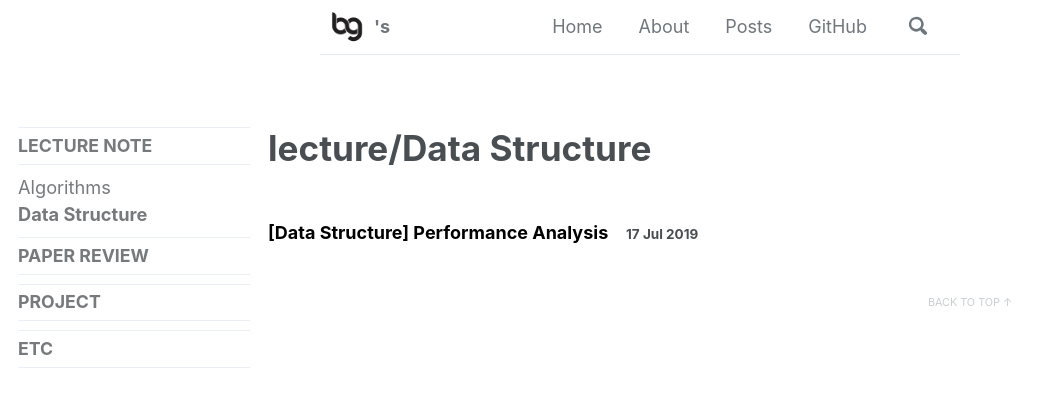
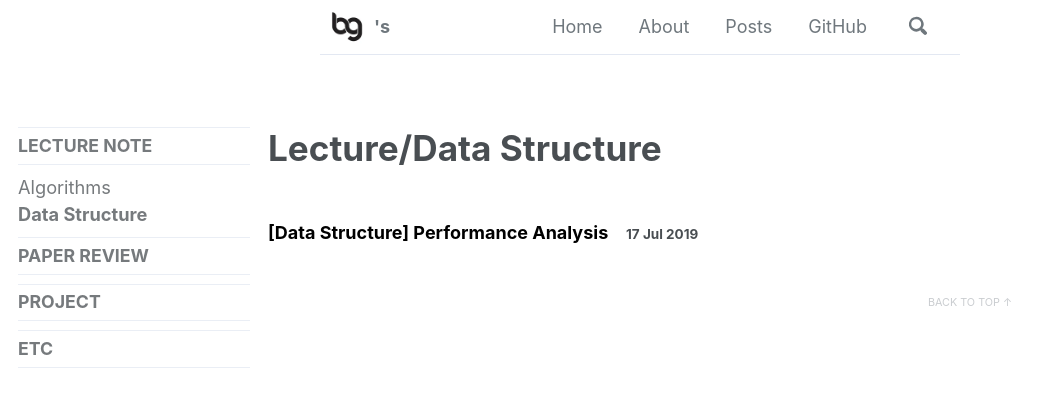
Before and after one commit to hyewonchoi4999/hyewonchoi4999.github.io, a Jekyll site: the page built from _pages/datastructure.md, in a window 1280 px wide and 900 px high. Shown: the top 407 px of the window, without its empty margins (0-1055 px from the left). Built offline with Jekyll 4.4.1, drawn with Linux system fonts in a browser that asks for light colours; cached includes are drawn as plain includes; nearby versions of some CDN libraries; some web fonts are replaced.

Commit message:
category name test

```diff
--- a/_layouts/leaderboard.html
+++ b/_layouts/leaderboard.html
@@ -23,7 +23,6 @@
       {% endfor %}
       </div>
       <h5 align="right">
-        {{category[0]}}
         <a href="/categories/{{category[0]}}" class="more">{{ 'more' }} &rarr;</a>
       </h5>
     </section>
--- a/_pages/datastructure.md
+++ b/_pages/datastructure.md
@@ -1,6 +1,6 @@
 ---
 layout: board
-title: lecture/Data Structure
+title: Lecture/Data Structure
 permalink: categories/lecture/Data Structure
 author_profile: false
 sidebar:
```
Also changed, not shown: _posts/DataStructure/2019-07-17-Performance-Analysis.md (+1 -1 lines).
